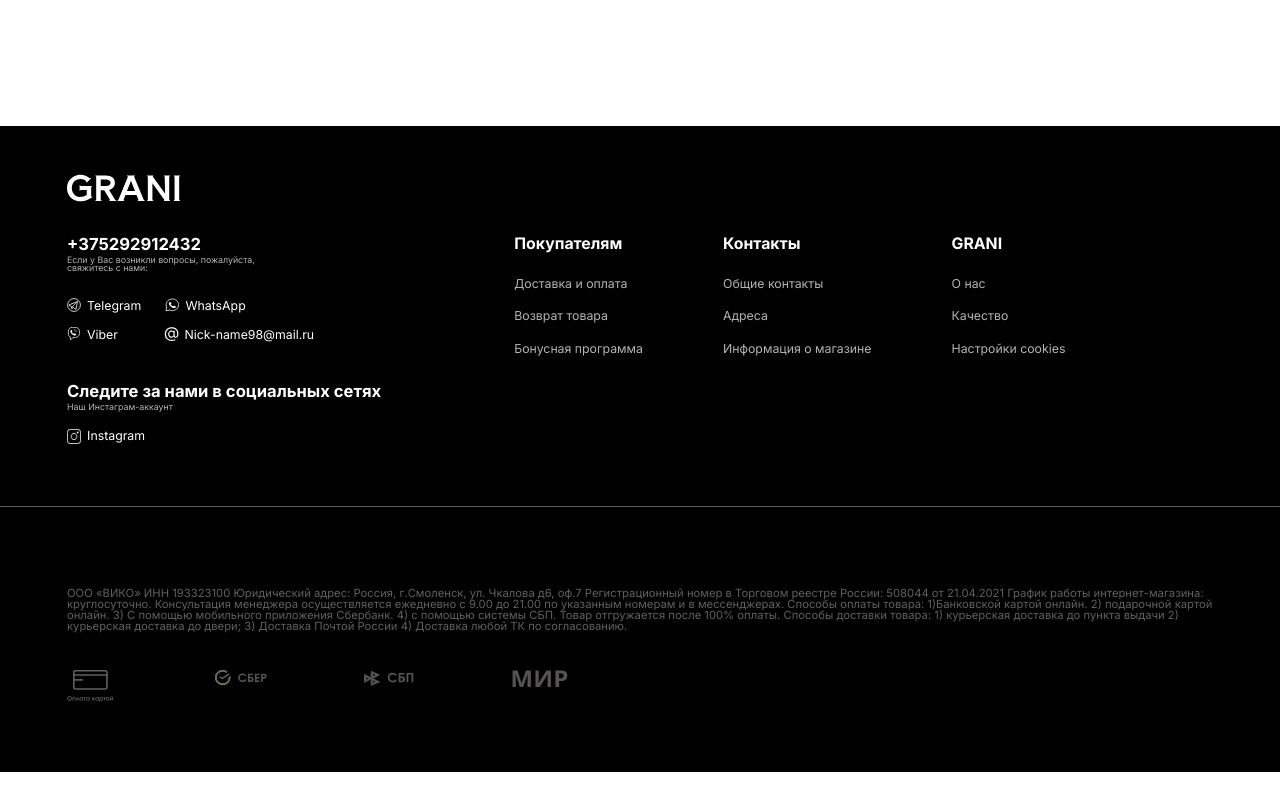
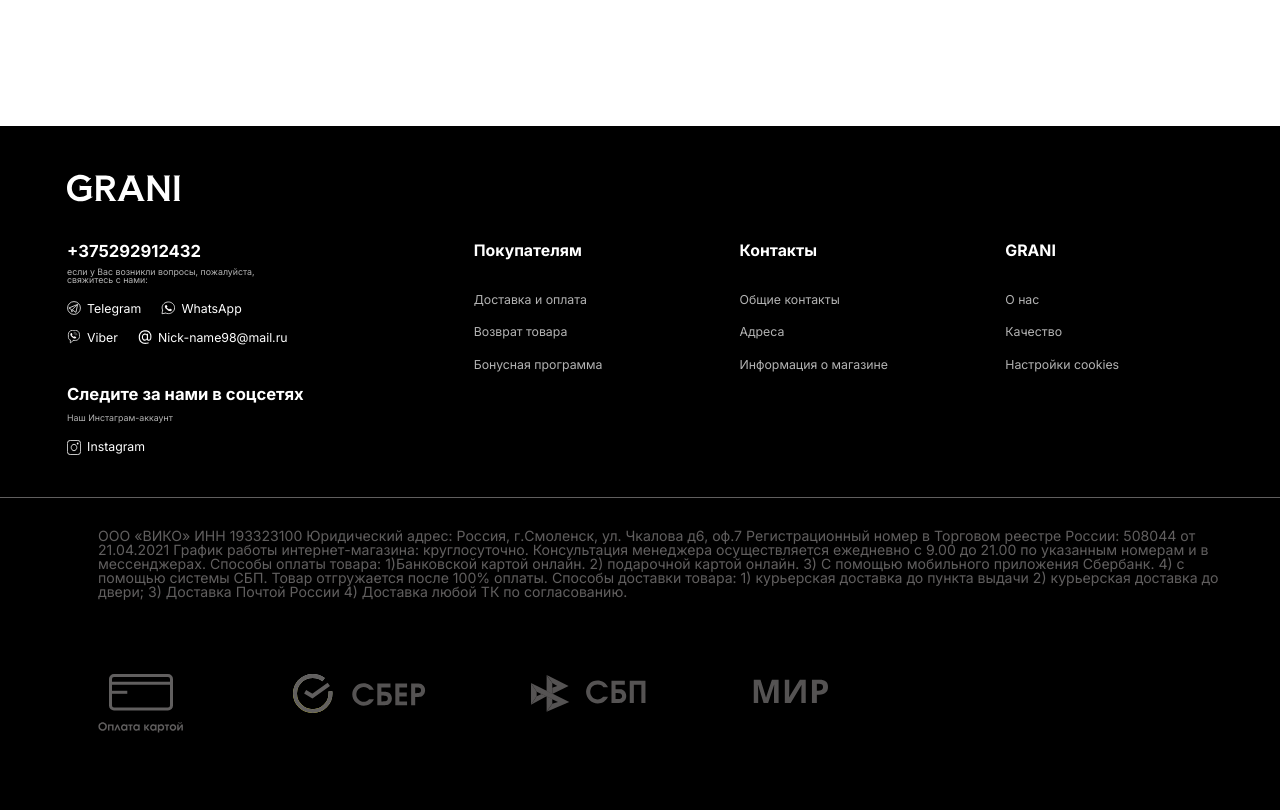
Before and after one commit to alekskorolev3/nails-opencart-shop, a website built with webpack: page index.html in a window 1280 px wide. Shown: the part 1860-2670 px from the top of the page. Before the commit the page ends 2632 px from the top, so only its background shows below. Built offline with nearby package versions, Linux system fonts and the light colour scheme; a web font is replaced by a local one.

Commit message:
fiex footer main

```diff
--- a/css/style.css
+++ b/css/style.css
@@ -712,7 +712,7 @@ i:last-child {
 }
 
 .card-btns__more:hover {
-  background-color: #FFE24B;
+  background-color: #C9BDBD;
   color: #000000;
 }
 
@@ -866,10 +866,10 @@ i:last-child {
 
 .footer_inner_container {
   max-width: 1520px;
-  padding: 48px 67px;
+  padding: 48px 67px 28px;
   display: flex;
   flex-direction: column;
-  gap: 32px;
+  gap: 39px;
   color: #ffffff;
   width: 100%;
 }
@@ -890,7 +890,7 @@ i:last-child {
 .footer-main {
   display: flex;
   justify-content: center;
-  gap: 20px;
+  gap: 170px;
 }
 
 .footer-leftside {
@@ -901,7 +901,7 @@ i:last-child {
 .leftside-part {
   display: flex;
   flex-direction: column;
-  gap: 25px;
+  gap: 16px;
 }
 
 .leftside-part:last-child {
@@ -913,7 +913,7 @@ i:last-child {
   font-weight: bold;
 }
 .navbar-phone  {
-  margin-bottom: 3px;
+  margin-bottom: 8px;
 }
 
 .phone-description {
@@ -922,10 +922,18 @@ i:last-child {
 }
 .navbar-socials {
   display: flex;
-  flex-wrap: wrap;
   column-gap: 24px;
   row-gap: 12px;
-  align-items: center;
+  flex-direction: column;
+}
+
+.navbar-socials > span {
+  display: flex;
+  gap: 20px;
+  flex: 1 0 0;
+}
+
+.social {
 }
 
 .icon_social {
@@ -934,14 +942,6 @@ i:last-child {
 
 .social:hover .icon_social {
   transform: scale(1.2);
-}
-
-.social:nth-child(even) {
-  flex: 1 0 75%;
-}
-
-.social:nth-child(odd) {
-  flex: 1 0 15%;
 }
 
 .social a {
@@ -960,6 +960,12 @@ i:last-child {
   font-size: 0.875em;
 }
 
+.footer .addone-info {
+  display: flex;
+  flex-direction: column;
+  gap: 8px;
+}
+
 
 .addone-info h3{
   font-size: 1.18em;
@@ -973,13 +979,15 @@ i:last-child {
 }
 .footer-rightside {
   display: flex;
-  gap: 80px;
-  flex: 1 0 50%;
+  gap: 58px;
+  flex: 1 0 60%;
 }
 .rightside-part {
   display: flex;
   flex-direction: column;
-  gap: 24px;
+  gap: 33px;
+  max-width: 274px;
+  width: 100%;
 }
 .part-title {
   font-weight: bolder;
@@ -1004,15 +1012,16 @@ i:last-child {
 .footer-additionally {
   display: flex;
   flex-direction: column;
-  gap: 37px;
-  padding: 67px;
+  gap: 75px;
+  padding: 17px 57px 107px;
+  margin-left: 41px;
 
 }
 
 
 .footer-additionally__quickInfo {
   color: #615F5F;
-  font-size: 0.8em;
+  font-size: 1em;
 }
 .footer-additionally-paymentMethods {
   display: flex;
@@ -1026,6 +1035,27 @@ i:last-child {
 .footer-additionally-paymentMethods__elem img {
   width: 100%;
   height: auto;
+}
+
+.footer-additionally-paymentMethods__elem:nth-child(1){
+  max-width: 103px;
+  width: 100%;
+}
+
+.footer-additionally-paymentMethods__elem:nth-child(2){
+  max-width: 146px;
+  width: 100%;
+}
+
+.footer-additionally-paymentMethods__elem:nth-child(3){
+  max-width: 130px;
+  width: 100%;
+}
+
+.footer-additionally-paymentMethods__elem:nth-child(4){
+  max-width: 76px;
+  padding-top: 5px;
+  width: 100%;
 }
 
 @media screen and (max-width: 768px) {
--- a/index.html
+++ b/index.html
@@ -612,9 +612,10 @@
               <div class="navbar-phone">
                 <a href="tel:+375292912432">+375292912432</a>
               </div>
-              <div class="phone-description">Если у Вас возникли вопросы, пожалуйста,<br> свяжитесь с нами:</div>
+              <div class="phone-description">если у Вас возникли вопросы, пожалуйста,<br> свяжитесь с нами:</div>
             </div>
             <ul class="navbar-socials">
+              <span>
                 <li class="social">
                   <a href="#">
                           <span>
@@ -631,6 +632,8 @@
                     <span>WhatsApp</span>
                   </a>
                 </li>
+              </span>
+              <span>
                 <li class="social">
                   <a href="#">
                           <span>
@@ -647,11 +650,12 @@
                     <span>Nick-name98@mail.ru</span>
                   </a>
                 </li>
+              </span>
             </ul>
           </div>
           <div class="leftside-part">
             <div class="addone-info">
-              <h3>Следите за нами в социальных сетях</h3>
+              <h3>Следите за нами в соцсетях</h3>
               <p>Наш Инстаграм-аккаунт</p>
             </div>
             <div class="social">
```
Lines whose indentation alone changed are shown as unchanged.
